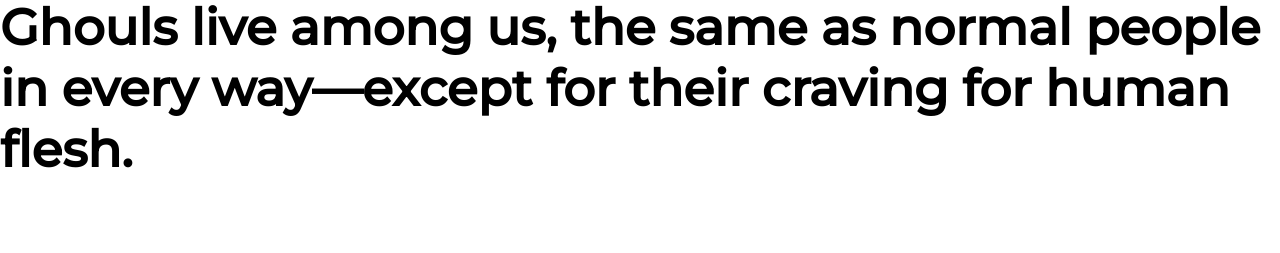
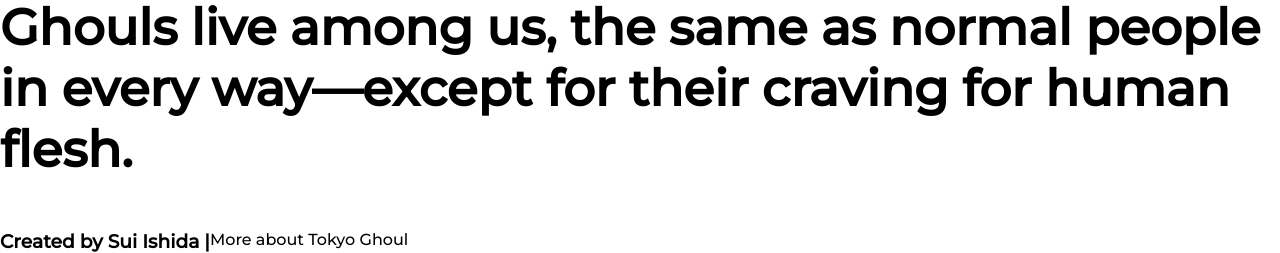
Before and after one commit to maitrish1/Landing-page, a plain HTML site: page index.html in a window 1280 px wide. Shown: the part 684-937 px from the top of the page. Before the commit the page ends 864 px from the top, so only its background shows below. Drawn offline with Linux system fonts and the light colour scheme.

Commit message:
few changes

```diff
--- a/index.html
+++ b/index.html
@@ -48,15 +48,18 @@
        </div>
     </div>
 
-
-
-
-
     <div class="container3">
         <h1>TOKYO GHOUL</h1>
         <h4>Ghouls live among us, the same as normal people in every way—except for their craving for human flesh.</h4>
     </div>
 
+    <div class="collapsible-para">
+        <h3>Created by Sui Ishida |</h3>
+        <details>
+            <summary>More about Tokyo Ghoul</summary>
+            <p> Ken Kaneki is an ordinary college student until a violent encounter turns him into the first half-human, half-Ghoul hybrid. Now he must survive Ghoul turf wars, learn more about Ghoul society and master his new powers.</p>
+          </details>
+    </div>
 
 
 
--- a/style.css
+++ b/style.css
@@ -120,3 +120,14 @@
 .contact a .fab fa-whatsapp{
  size: 7px;
 }
+summary {
+  display: flex;
+  cursor: pointer;
+}
+.collapsible-para{
+  padding-top: 50px;
+  display: flex;
+}
+summary::-webkit-details-marker {
+  display: none;
+}
```
